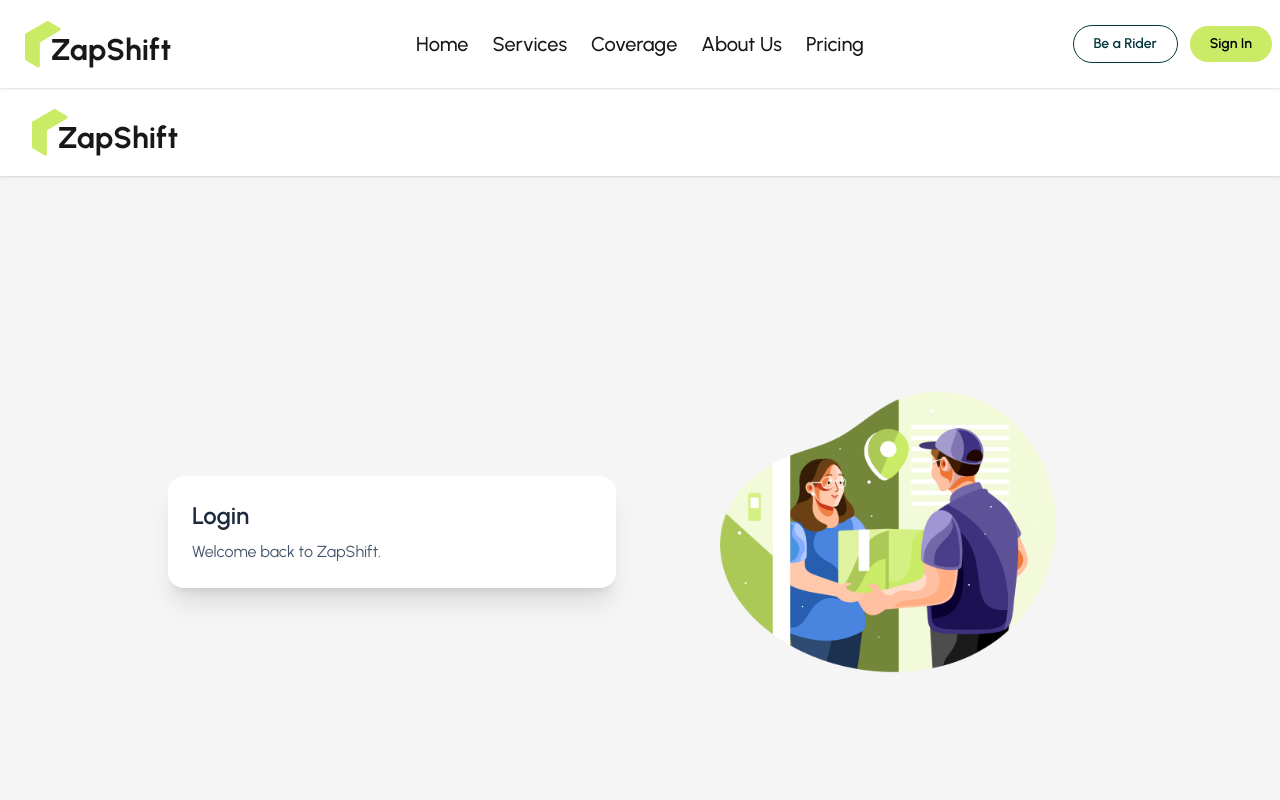
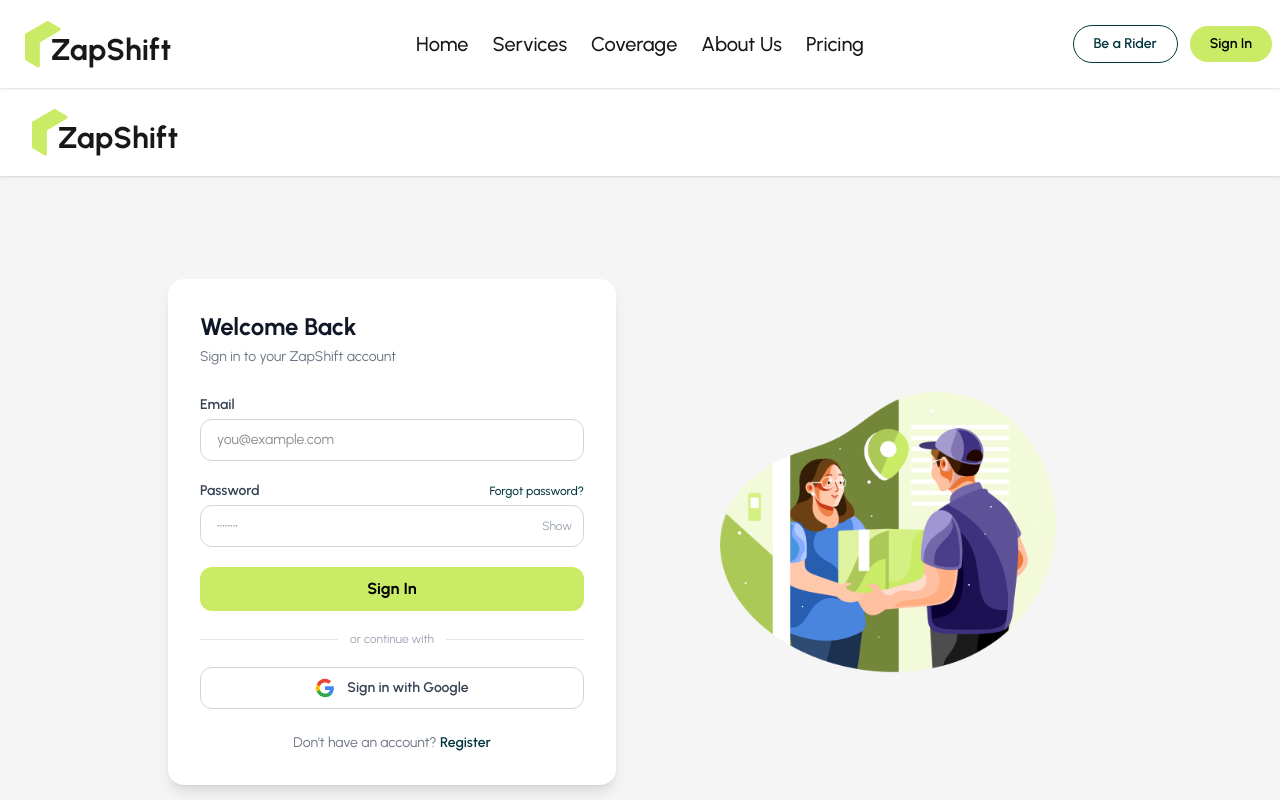
Before and after one commit to isratemma/ZapShift-Business, a React (Vite) app: page /auth/login in a window 1280 px wide. Shown: the top 800 px of the page. Built offline with nearby package versions, Linux system fonts and the light colour scheme.

Commit message:
Add Login page with email, password, Google sign-in

```diff
--- a/src/pages/Auth/Login.jsx
+++ b/src/pages/Auth/Login.jsx
@@ -1,10 +1,97 @@
-import React from 'react';
+import React, { useState } from 'react';
+import { Link } from 'react-router';
 
 const Login = () => {
+  const [showPassword, setShowPassword] = useState(false);
+
+  const handleLogin = (e) => {
+    e.preventDefault();
+    // TODO: connect Firebase auth
+  };
+
   return (
-    <section className="rounded-2xl bg-white p-6 shadow-xl">
-      <h2 className="text-2xl font-semibold text-slate-800">Login</h2>
-      <p className="mt-2 text-slate-600">Welcome back to ZapShift.</p>
+    <section className="bg-white rounded-2xl shadow-lg p-8 w-full">
+      <h2 className="text-2xl font-bold text-gray-900 mb-1">Welcome Back</h2>
+      <p className="text-gray-500 text-sm mb-7">Sign in to your ZapShift account</p>
+
+      <form onSubmit={handleLogin} className="flex flex-col gap-5">
+        {/* Email */}
+        <div className="flex flex-col gap-1">
+          <label className="text-sm font-semibold text-gray-700">Email</label>
+          <input
+            type="email"
+            name="email"
+            required
+            placeholder="you@example.com"
+            className="border border-gray-300 rounded-xl px-4 py-2.5 text-sm outline-none focus:border-[#CAEB66] focus:ring-2 focus:ring-[#CAEB66]/30 transition"
+          />
+        </div>
+
+        {/* Password */}
+        <div className="flex flex-col gap-1">
+          <div className="flex items-center justify-between">
+            <label className="text-sm font-semibold text-gray-700">Password</label>
+            <Link
+              to="/auth/forgot-password"
+              className="text-xs text-[#03373D] hover:underline font-medium"
+            >
+              Forgot password?
+            </Link>
+          </div>
+          <div className="relative">
+            <input
+              type={showPassword ? 'text' : 'password'}
+              name="password"
+              required
+              placeholder="••••••••"
+              className="w-full border border-gray-300 rounded-xl px-4 py-2.5 text-sm outline-none focus:border-[#CAEB66] focus:ring-2 focus:ring-[#CAEB66]/30 transition pr-11"
+            />
+            <button
+              type="button"
+              onClick={() => setShowPassword(!showPassword)}
+              className="absolute right-3 top-1/2 -translate-y-1/2 text-gray-400 hover:text-gray-600 text-xs"
+            >
+              {showPassword ? 'Hide' : 'Show'}
+            </button>
+          </div>
+        </div>
+
+        {/* Submit */}
+        <button
+          type="submit"
+          className="w-full bg-[#CAEB66] hover:bg-[#b5dc2a] text-black font-bold py-2.5 rounded-xl transition-all duration-200"
+        >
+          Sign In
+        </button>
+
+        {/* Divider */}
+        <div className="flex items-center gap-3">
+          <div className="flex-1 h-px bg-gray-200" />
+          <span className="text-gray-400 text-xs">or continue with</span>
+          <div className="flex-1 h-px bg-gray-200" />
+        </div>
+
+        {/* Google */}
+        <button
+          type="button"
+          className="w-full flex items-center justify-center gap-3 border border-gray-300 rounded-xl py-2.5 text-sm font-semibold text-gray-700 hover:bg-gray-50 transition"
+        >
+          <svg className="w-5 h-5" viewBox="0 0 24 24">
+            <path fill="#4285F4" d="M22.56 12.25c0-.78-.07-1.53-.2-2.25H12v4.26h5.92c-.26 1.37-1.04 2.53-2.21 3.31v2.77h3.57c2.08-1.92 3.28-4.74 3.28-8.09z" />
+            <path fill="#34A853" d="M12 23c2.97 0 5.46-.98 7.28-2.66l-3.57-2.77c-.98.66-2.23 1.06-3.71 1.06-2.86 0-5.29-1.93-6.16-4.53H2.18v2.84C3.99 20.53 7.7 23 12 23z" />
+            <path fill="#FBBC05" d="M5.84 14.09c-.22-.66-.35-1.36-.35-2.09s.13-1.43.35-2.09V7.07H2.18C1.43 8.55 1 10.22 1 12s.43 3.45 1.18 4.93l3.66-2.84z" />
+            <path fill="#EA4335" d="M12 5.38c1.62 0 3.06.56 4.21 1.64l3.15-3.15C17.45 2.09 14.97 1 12 1 7.7 1 3.99 3.47 2.18 7.07l3.66 2.84c.87-2.6 3.3-4.53 6.16-4.53z" />
+          </svg>
+          Sign in with Google
+        </button>
+      </form>
+
+      <p className="text-center text-sm text-gray-500 mt-6">
+        Don't have an account?{' '}
+        <Link to="/auth/register" className="text-[#03373D] font-semibold hover:underline">
+          Register
+        </Link>
+      </p>
     </section>
   );
 };
```
